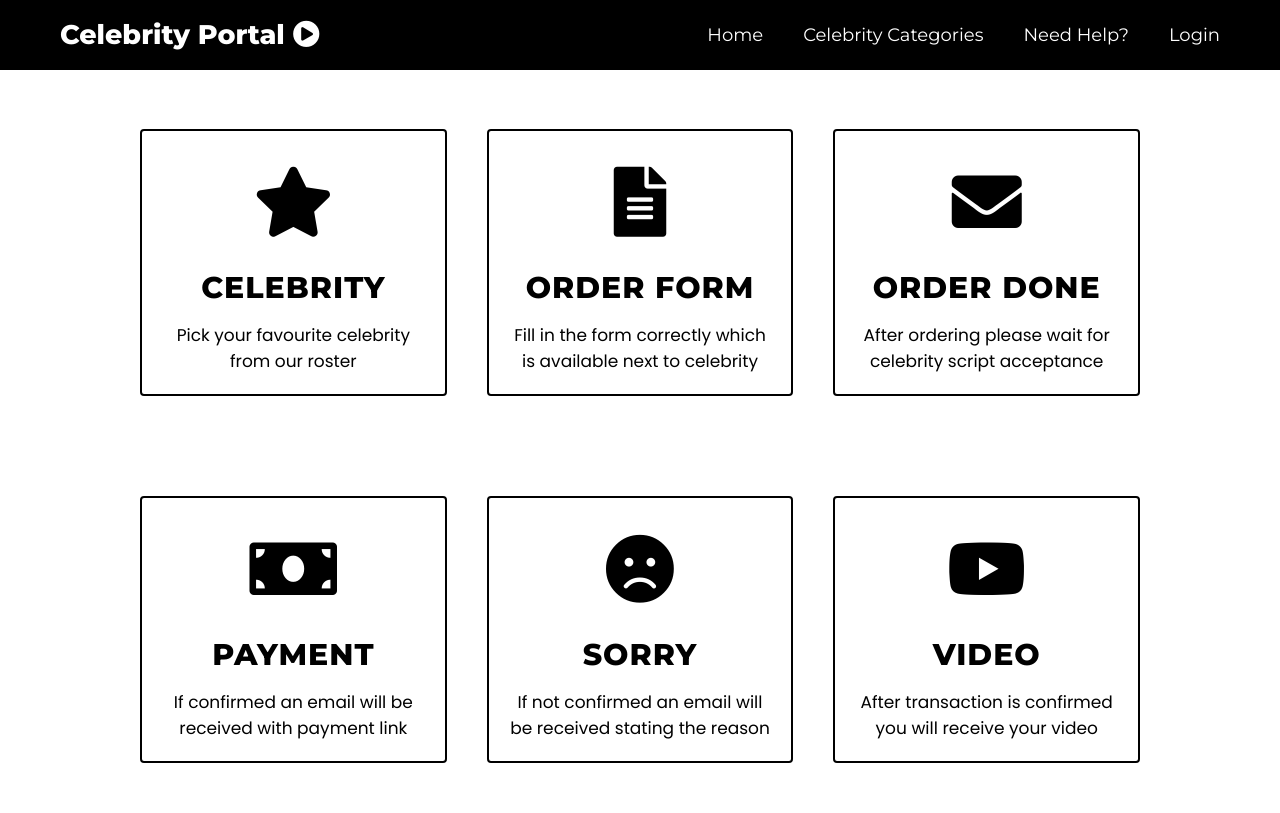
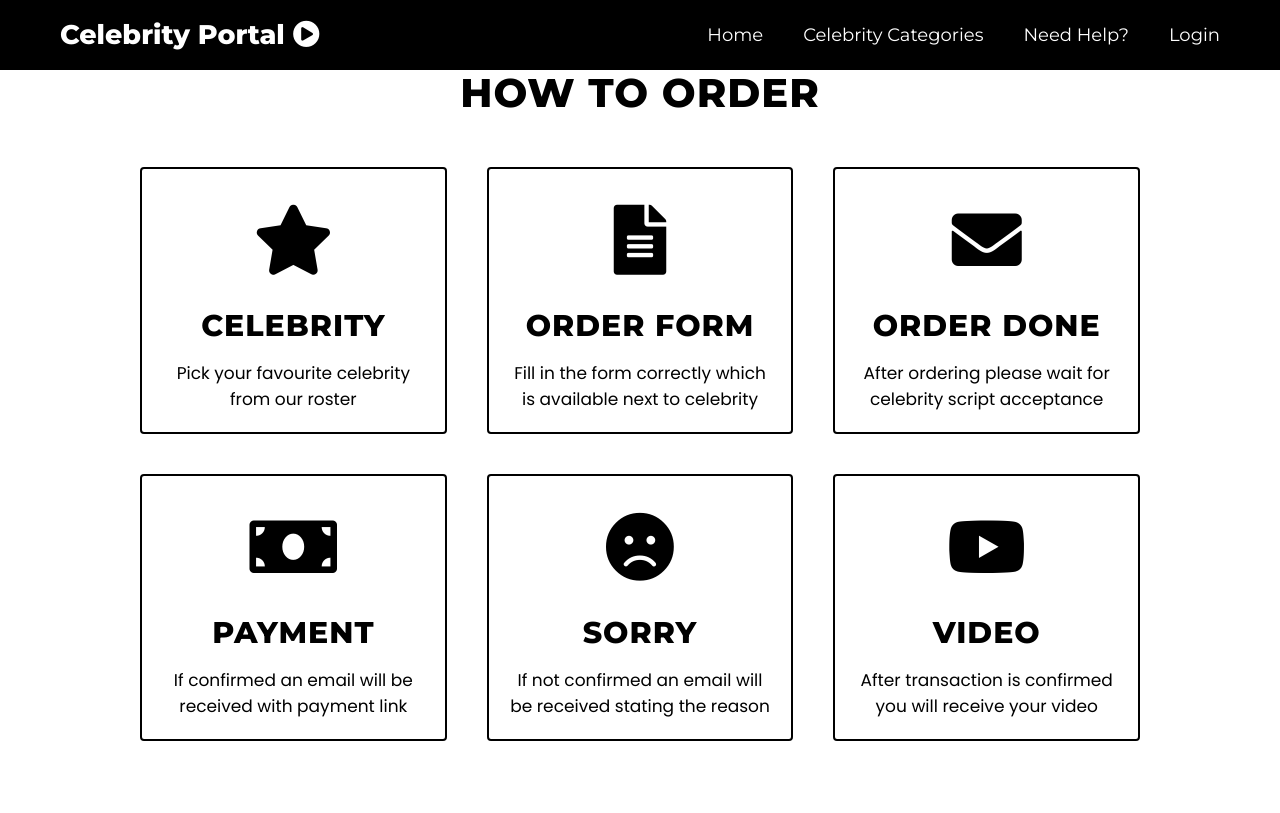
Before and after one commit to teckhuong/Personalized-Celebrity-Greetings-Portal, a PHP site: page /CelebPortalNEW/howto.php in a window 1280 px wide. After the commit the page ends 741 px from the top, so only its background shows below. Run offline with PHP 8.4, Linux system fonts and the light colour scheme; some libraries are stand-ins or nearby versions.

Commit message:
Update howto.php

```diff
--- a/CelebPortal/howto.php
+++ b/CelebPortal/howto.php
@@ -9,6 +9,7 @@
    </head>
    <body>
       <div class="cards">
+         <br><br>
          <h2 class="header">
             How to Order
          </h2>
@@ -41,8 +42,6 @@
                </p>
             </div>
          </div>
-      </div>
-      <div class="cards">
          <div class="services">
             <div class="content content-4">
                <div class="fas fa-money-bill"></div>
```
